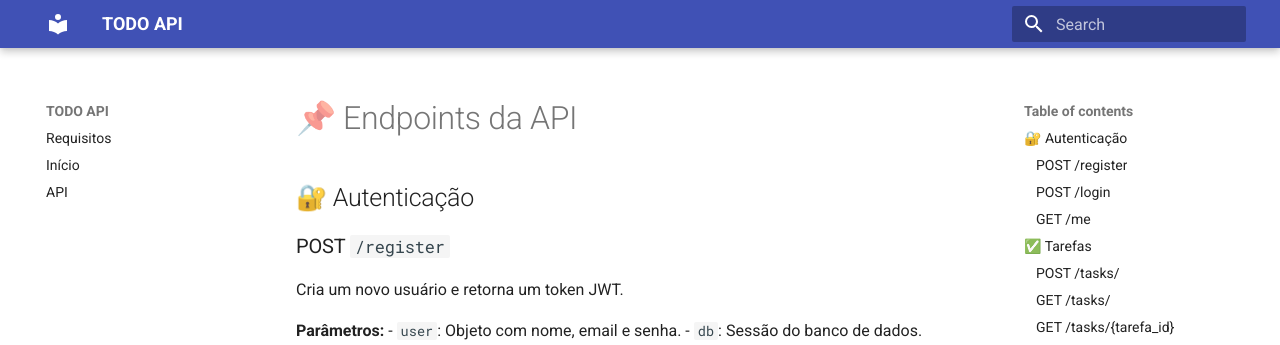
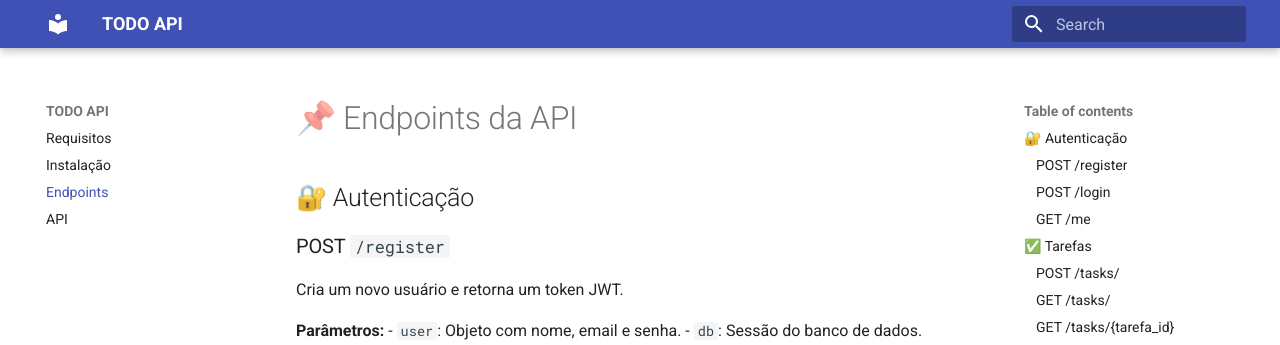
Before and after one commit to andreclimaco/todo-api-fast, an MkDocs documentation site: the page built from docs/endpoints.md, in a window 1280 px wide. Shown: the top 345 px of the page. Built offline with MkDocs 1.6.1 and Material for MkDocs 9.7.7, drawn with Linux system fonts in a browser that asks for light colours.

Commit message:
endpoints

```diff
--- a/mkdocs.yml
+++ b/mkdocs.yml
@@ -16,5 +16,6 @@ plugins:
 
 nav:
   - Requisitos: requisitos.md
-  - Início: index.md
+  - Instalação: index.md
+  - Endpoints: endpoints.md
   - API: autoapi.md
```
